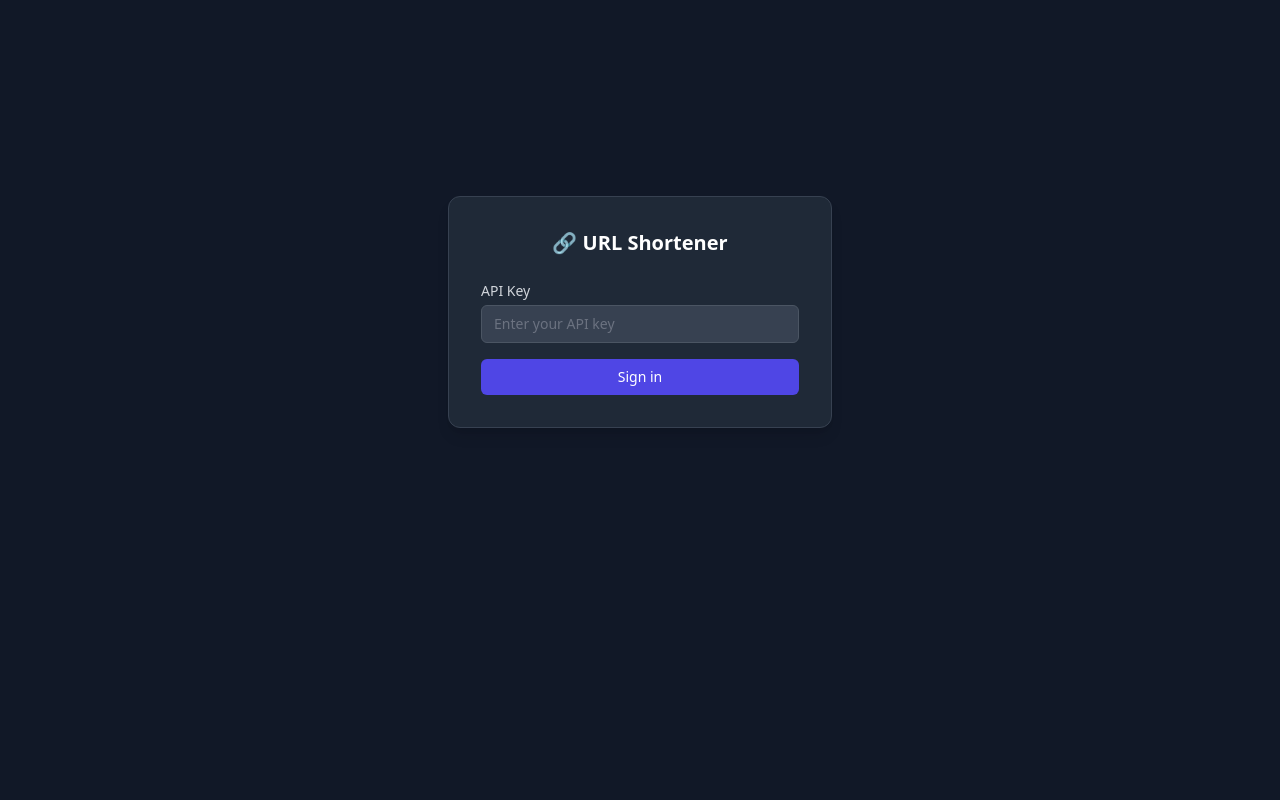
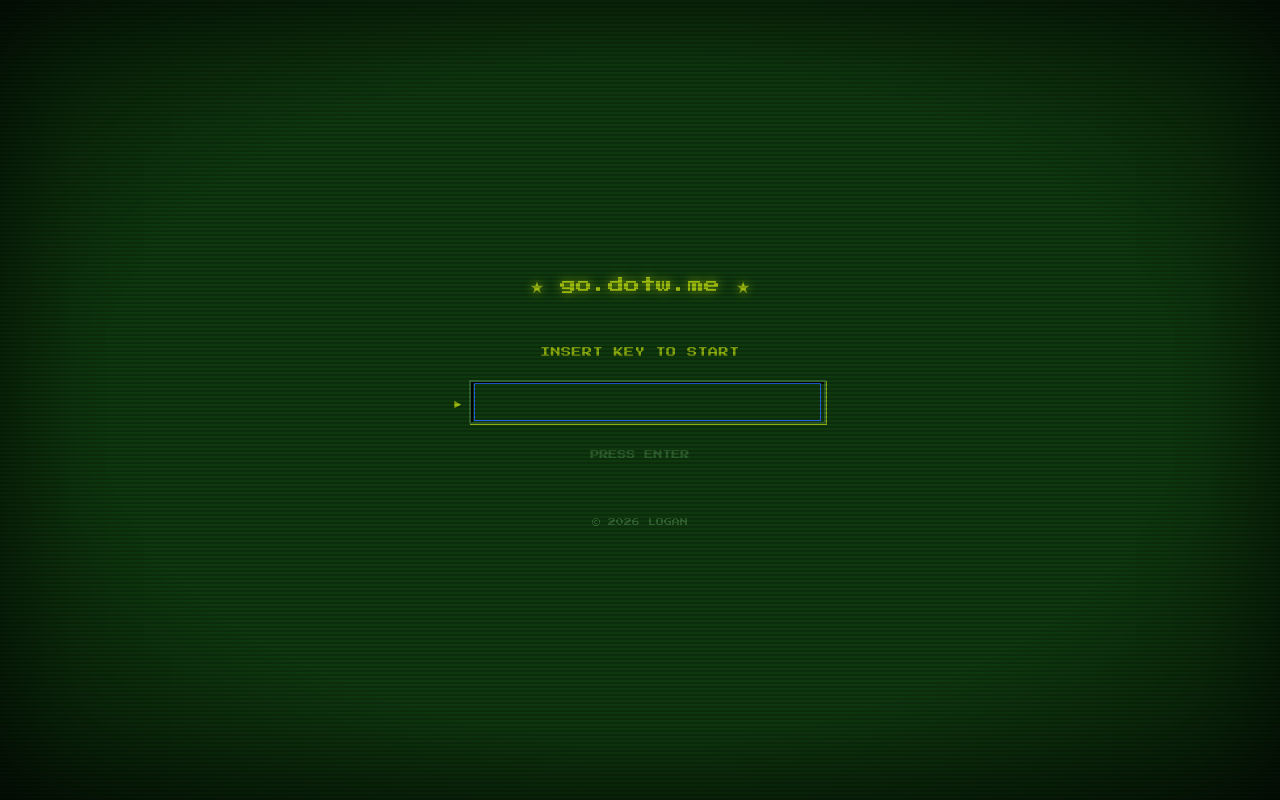
Before and after one commit to iml885203/url-shortener, a Vue app in the folder dashboard/: page /dashboard/login in a window 1280 px wide. Built offline with nearby package versions, Linux system fonts and the light colour scheme.

Commit message:
feat: Game Boy 8-bit login page

```diff
--- a/dashboard/src/views/Login.vue
+++ b/dashboard/src/views/Login.vue
@@ -1,55 +1,380 @@
 <template>
-  <div class="flex items-center justify-center min-h-[70vh] px-4">
-    <div class="bg-gray-800 rounded-xl shadow-lg border border-gray-700 p-8 w-full max-w-sm">
-      <h1 class="text-xl font-semibold mb-6 text-center text-white">🔗 URL Shortener</h1>
-      <form @submit.prevent="submit">
-        <label class="block text-sm font-medium text-gray-300 mb-1">API Key</label>
-        <input
-          v-model="key"
-          type="password"
-          autocomplete="current-password"
-          class="block w-full rounded-md bg-gray-700 border border-gray-600 text-white placeholder-gray-500 text-sm px-3 py-2 focus:outline-none focus:ring-2 focus:ring-indigo-500 focus:border-transparent"
-          placeholder="Enter your API key"
-          required
-        />
-        <p v-if="error" class="mt-2 text-sm text-red-400">{{ error }}</p>
-        <button
-          type="submit"
-          :disabled="loading"
-          class="mt-4 w-full bg-indigo-600 hover:bg-indigo-500 text-white rounded-md py-2 text-sm font-medium disabled:opacity-50 transition-colors"
-        >
-          {{ loading ? 'Verifying…' : 'Sign in' }}
-        </button>
-      </form>
+  <div class="gameboy-screen" :class="{ shake: shaking, flash: flashing }">
+    <!-- CRT scanline overlay -->
+    <div class="scanlines"></div>
+    <div class="crt-vignette"></div>
+
+    <!-- Boot sequence: logo drops from top -->
+    <div class="boot-logo" :class="{ dropped: logoDropped, hidden: bootDone }">
+      <span class="logo-text">★ go.dotw.me ★</span>
+    </div>
+
+    <!-- Main content fades in after boot -->
+    <div class="main-content" :class="{ visible: contentVisible }">
+      <div class="title">★ go.dotw.me ★</div>
+
+      <div class="spacer"></div>
+
+      <div class="prompt-label">INSERT KEY TO START</div>
+
+      <div class="input-row">
+        <span class="caret">►</span>
+        <div class="input-wrapper">
+          <input
+            ref="inputRef"
+            v-model="key"
+            type="password"
+            autocomplete="current-password"
+            class="pixel-input"
+            maxlength="64"
+            @keydown.enter="submit"
+            spellcheck="false"
+            autofocus
+          />
+        </div>
+      </div>
+
+      <!-- Status messages -->
+      <div class="status-area">
+        <div v-if="statusMsg" class="status-msg" :class="statusClass">{{ statusMsg }}</div>
+        <div v-else class="press-enter blink">PRESS ENTER</div>
+      </div>
+
+      <div class="spacer"></div>
+
+      <div class="copyright">© 2026 LOGAN</div>
     </div>
   </div>
 </template>
 
 <script setup lang="ts">
-import { ref } from 'vue';
+import { ref, onMounted, nextTick } from 'vue';
 import { useRouter } from 'vue-router';
 import { verifyKey } from '@/api/client';
 
 const router = useRouter();
 const key = ref('');
-const error = ref('');
 const loading = ref(false);
+const shaking = ref(false);
+const flashing = ref(false);
+const statusMsg = ref('');
+const statusClass = ref('');
+
+// Boot animation state
+const logoDropped = ref(false);
+const bootDone = ref(false);
+const contentVisible = ref(false);
+
+const inputRef = ref<HTMLInputElement | null>(null);
+
+onMounted(async () => {
+  // Step 1: drop logo after a short delay
+  await delay(300);
+  logoDropped.value = true;
+
+  // Step 2: hold logo for a beat
+  await delay(1200);
+
+  // Step 3: hide logo, reveal content
+  bootDone.value = true;
+  await nextTick();
+  await delay(100);
+  contentVisible.value = true;
+
+  // Step 4: focus input
+  await delay(400);
+  inputRef.value?.focus();
+});
+
+function delay(ms: number) {
+  return new Promise(resolve => setTimeout(resolve, ms));
+}
 
 async function submit() {
-  error.value = '';
+  if (loading.value || !key.value.trim()) return;
+
+  statusMsg.value = '';
+  statusClass.value = '';
   loading.value = true;
+
   try {
     const ok = await verifyKey(key.value);
     if (ok) {
       localStorage.setItem('api_key', key.value);
+
+      // Success: show READY! GO! + flash
+      statusMsg.value = 'READY! GO!';
+      statusClass.value = 'success';
+      flashing.value = true;
+      await delay(200);
+      flashing.value = false;
+      await delay(200);
+      flashing.value = true;
+      await delay(200);
+      flashing.value = false;
+      await delay(300);
+
       router.push('/links');
     } else {
-      error.value = 'Invalid API key';
+      // Fail: shake + ACCESS DENIED
+      statusMsg.value = 'ACCESS DENIED';
+      statusClass.value = 'denied';
+      shaking.value = true;
+      await delay(600);
+      shaking.value = false;
+      await delay(400);
+      statusMsg.value = '';
+      statusClass.value = '';
     }
   } catch {
-    error.value = 'Connection error';
+    statusMsg.value = 'CONNECTION ERROR';
+    statusClass.value = 'denied';
+    shaking.value = true;
+    await delay(600);
+    shaking.value = false;
+    await delay(400);
+    statusMsg.value = '';
+    statusClass.value = '';
   } finally {
     loading.value = false;
   }
 }
 </script>
+
+<style scoped>
+@import url('https://fonts.googleapis.com/css2?family=Press+Start+2P&display=swap');
+
+/* ── Base screen ── */
+.gameboy-screen {
+  position: fixed;
+  inset: 0;
+  background-color: #0f380f;
+  display: flex;
+  flex-direction: column;
+  align-items: center;
+  justify-content: center;
+  font-family: 'Press Start 2P', monospace;
+  color: #9bbc0f;
+  overflow: hidden;
+  /* subtle screen curvature */
+  box-shadow: inset 0 0 120px rgba(0, 0, 0, 0.6);
+}
+
+/* ── CRT scanlines ── */
+.scanlines {
+  pointer-events: none;
+  position: fixed;
+  inset: 0;
+  z-index: 10;
+  background: repeating-linear-gradient(
+    to bottom,
+    transparent 0px,
+    transparent 2px,
+    rgba(0, 0, 0, 0.18) 2px,
+    rgba(0, 0, 0, 0.18) 4px
+  );
+}
+
+/* ── CRT vignette ── */
+.crt-vignette {
+  pointer-events: none;
+  position: fixed;
+  inset: 0;
+  z-index: 9;
+  background: radial-gradient(ellipse at center, transparent 60%, rgba(0, 0, 0, 0.55) 100%);
+}
+
+/* ── Boot logo ── */
+.boot-logo {
+  position: fixed;
+  top: 0;
+  left: 0;
+  right: 0;
+  z-index: 20;
+  display: flex;
+  align-items: center;
+  justify-content: center;
+  transform: translateY(-100%);
+  transition: transform 0.6s cubic-bezier(0.22, 0.61, 0.36, 1);
+}
+
+.boot-logo.dropped {
+  transform: translateY(40vh);
+}
+
+.boot-logo.hidden {
+  display: none;
+}
+
+.logo-text {
+  font-family: 'Press Start 2P', monospace;
+  font-size: clamp(10px, 3vw, 18px);
+  color: #9bbc0f;
+  text-shadow: 0 0 16px #8bac0f, 0 0 32px #306230;
+  white-space: nowrap;
+}
+
+/* ── Main content ── */
+.main-content {
+  position: relative;
+  z-index: 5;
+  display: flex;
+  flex-direction: column;
+  align-items: center;
+  gap: 0;
+  width: 100%;
+  max-width: 420px;
+  padding: 0 24px;
+  box-sizing: border-box;
+  opacity: 0;
+  transform: translateY(8px);
+  transition: opacity 0.5s ease, transform 0.5s ease;
+}
+
+.main-content.visible {
+  opacity: 1;
+  transform: translateY(0);
+}
+
+/* ── Title ── */
+.title {
+  font-size: clamp(9px, 2.8vw, 16px);
+  color: #9bbc0f;
+  text-shadow: 0 0 10px #8bac0f;
+  text-align: center;
+  margin-bottom: 32px;
+  white-space: nowrap;
+}
+
+/* ── Spacer ── */
+.spacer {
+  height: 16px;
+}
+
+/* ── Prompt label ── */
+.prompt-label {
+  font-size: clamp(6px, 1.8vw, 10px);
+  color: #8bac0f;
+  margin-bottom: 20px;
+  letter-spacing: 0.05em;
+  text-align: center;
+}
+
+/* ── Input row ── */
+.input-row {
+  display: flex;
+  align-items: center;
+  gap: 8px;
+  width: 100%;
+  margin-bottom: 24px;
+}
+
+.caret {
+  font-size: clamp(8px, 2vw, 12px);
+  color: #9bbc0f;
+  flex-shrink: 0;
+}
+
+.input-wrapper {
+  flex: 1;
+  border: 2px solid #306230;
+  background: #0f380f;
+  box-shadow: inset 2px 2px 0 #000, 1px 1px 0 #8bac0f;
+  padding: 2px 4px;
+}
+
+.pixel-input {
+  width: 100%;
+  box-sizing: border-box;
+  background: transparent;
+  border: none;
+  outline: none;
+  font-family: 'Press Start 2P', monospace;
+  font-size: clamp(7px, 1.8vw, 11px);
+  color: #9bbc0f;
+  caret-color: #9bbc0f;
+  padding: 6px 4px;
+  letter-spacing: 0.1em;
+  /* Custom blinking text cursor via animation fallback */
+}
+
+.pixel-input::placeholder {
+  color: #306230;
+}
+
+/* ── Status area ── */
+.status-area {
+  min-height: 20px;
+  text-align: center;
+}
+
+.press-enter {
+  font-size: clamp(6px, 1.5vw, 9px);
+  color: #306230;
+}
+
+.status-msg {
+  font-size: clamp(7px, 2vw, 11px);
+}
+
+.status-msg.success {
+  color: #9bbc0f;
+  text-shadow: 0 0 8px #8bac0f;
+}
+
+.status-msg.denied {
+  color: #ff0000;
+  text-shadow: 0 0 8px #ff000088;
+}
+
+/* ── Copyright ── */
+.copyright {
+  font-size: clamp(5px, 1.3vw, 8px);
+  color: #306230;
+  margin-top: 32px;
+  text-align: center;
+}
+
+/* ── Blink animation ── */
+.blink {
+  animation: blink-anim 1.1s step-start infinite;
+}
+
+@keyframes blink-anim {
+  0%, 100% { opacity: 1; }
+  50% { opacity: 0; }
+}
+
+/* ── Screen shake ── */
+.shake {
+  animation: shake-anim 0.55s cubic-bezier(0.36, 0.07, 0.19, 0.97) both;
+}
+
+@keyframes shake-anim {
+  10%, 90%  { transform: translate3d(-3px, 0, 0); }
+  20%, 80%  { transform: translate3d( 5px, 0, 0); }
+  30%, 50%, 70% { transform: translate3d(-5px, 0, 0); }
+  40%, 60%  { transform: translate3d( 5px, 0, 0); }
+}
+
+/* ── Flash effect ── */
+.flash {
+  animation: flash-anim 0.15s ease-out;
+}
+
+@keyframes flash-anim {
+  0%   { background-color: #0f380f; }
+  50%  { background-color: #9bbc0f; }
+  100% { background-color: #0f380f; }
+}
+
+/* ── Mobile tweaks ── */
+@media (max-width: 480px) {
+  .main-content {
+    padding: 0 16px;
+  }
+  .title {
+    margin-bottom: 24px;
+  }
+}
+</style>
```
